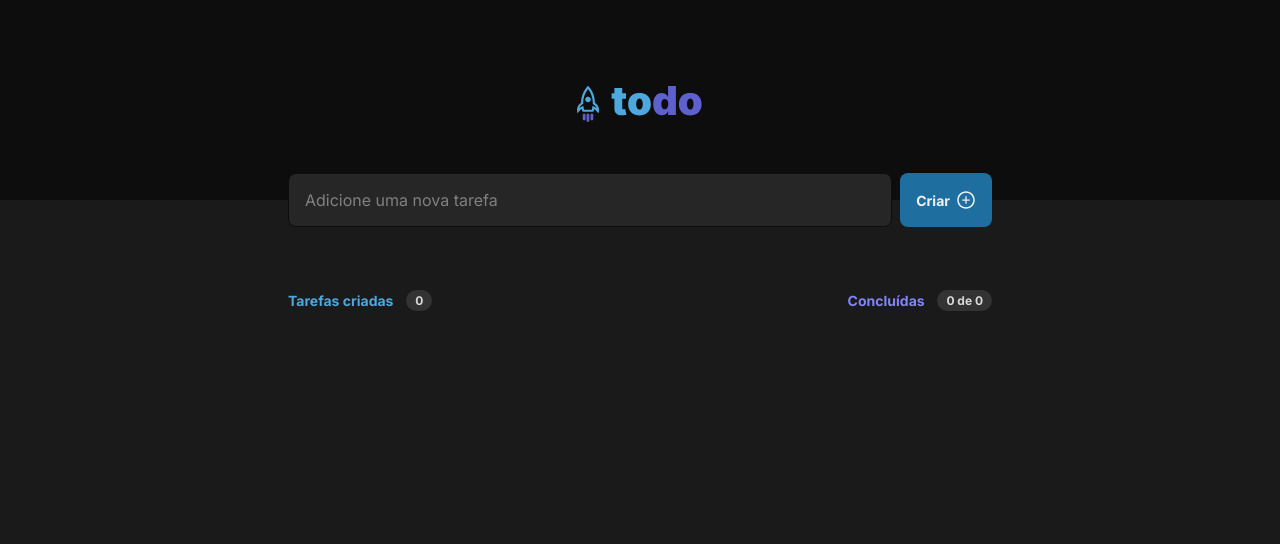
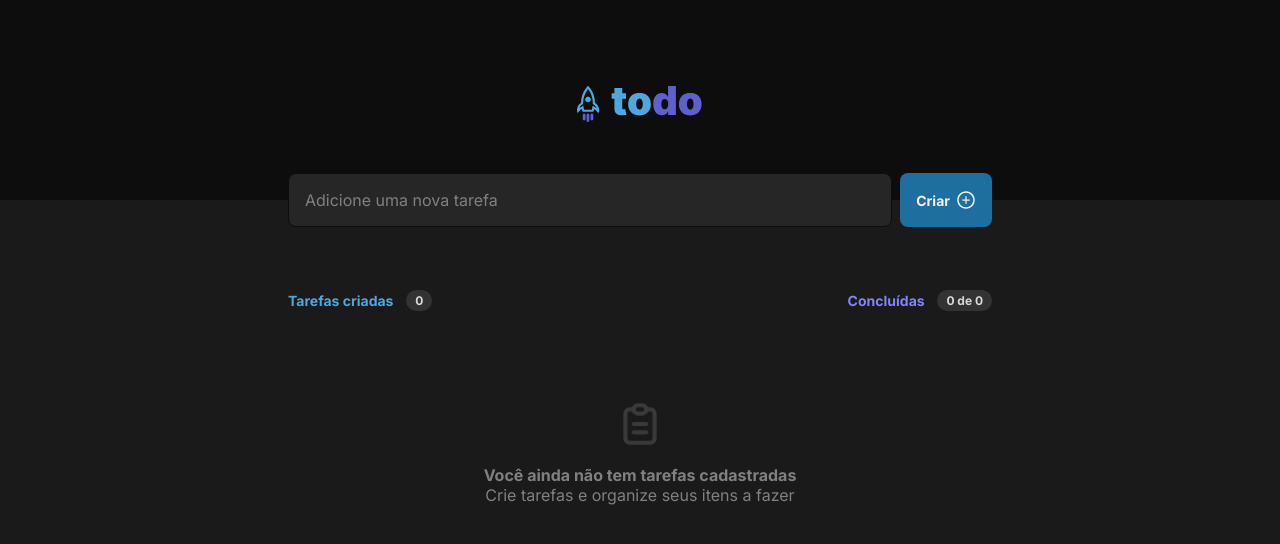
Before and after one commit to beadobruski/simple-todo, a React (Vite) app: page / in a window 1280 px wide. Shown: the top 544 px of the page. Built offline with nearby package versions, Linux system fonts and the light colour scheme.

Commit message:
feat: Create function of check any task

```diff
--- a/src/App.tsx
+++ b/src/App.tsx
@@ -29,10 +29,28 @@
     setTasks(newTasks);
   }
 
+  function toggleTaskCompletedById(taskId: string) {
+    const newTasks = tasks.map((task) => {
+      if (task.id === taskId) {
+        return {
+          ...task,
+          isCompleted: !task.isCompleted,
+        };
+      }
+      return task;
+    });
+
+    setTasks(newTasks);
+  }
+
   return (
     <div className="App">
       <Header onAddTask={handleAddTask} />
-      <Tasks tasks={tasks} onDeleteTask={handleDeleteTaskById} />
+      <Tasks
+        tasks={tasks}
+        onDeleteTask={handleDeleteTaskById}
+        onCompleteTask={toggleTaskCompletedById}
+      />
     </div>
   );
 }
--- a/src/components/Task/index.tsx
+++ b/src/components/Task/index.tsx
@@ -1,20 +1,27 @@
 import { TbTrash } from 'react-icons/tb';
 import { ITask } from '../../App';
 import styles from './task.module.css';
+import { BsFillCheckCircleFill } from 'react-icons/bs';
 
 interface Props {
   task: ITask;
   onDeleteTask: (taskId: string) => void;
+  onCompleteTask: (taskId: string) => void;
 }
 
-export function Task({ task, onDeleteTask }: Props) {
+export function Task({ task, onDeleteTask, onCompleteTask }: Props) {
   return (
     <div className={styles.task}>
-      <button className={styles.checkContainer}>
-        <div />
+      <button
+        className={styles.checkContainer}
+        onClick={() => onCompleteTask(task.id)}
+      >
+        {task.isCompleted ? <BsFillCheckCircleFill size={20} /> : <div />}
       </button>
 
-      <p>{task.title}</p>
+      <p className={task.isCompleted ? styles.textCompleted : ''}>
+        {task.title}
+      </p>
 
       <button
         className={styles.deleteButton}
--- a/src/components/Task/task.module.css
+++ b/src/components/Task/task.module.css
@@ -19,6 +19,11 @@
   margin-right: auto;
 }
 
+p.textCompleted {
+  color: var(--gray-300);
+  text-decoration: line-through;
+}
+
 .checkContainer {
   min-width: 1.125rem;
   height: 1.125rem;
@@ -34,6 +39,12 @@
   border-radius: 50%;
 }
 
+.checkContainer svg {
+  width: 100%;
+  height: 100%;
+  color: var(--purple);
+}
+
 .deleteButton {
   background: none;
   border: none;
--- a/src/components/Tasks/index.tsx
+++ b/src/components/Tasks/index.tsx
@@ -1,3 +1,4 @@
+import { TbClipboardText } from 'react-icons/tb';
 import { ITask } from '../../App';
 import { Task } from '../Task';
 import styles from './tasks.module.css';
@@ -5,9 +6,10 @@
 interface Props {
   tasks: ITask[];
   onDeleteTask: (taskId: string) => void;
+  onCompleteTask: (taskId: string) => void;
 }
 
-export function Tasks({ tasks, onDeleteTask }: Props) {
+export function Tasks({ tasks, onDeleteTask, onCompleteTask }: Props) {
   const tasksQuantity = tasks.length;
   const completedTasks = tasks.filter((task) => task.isCompleted).length;
 
@@ -29,8 +31,23 @@
 
       <div className={styles.list}>
         {tasks.map((task) => (
-          <Task key={task.id} task={task} onDeleteTask={onDeleteTask} />
+          <Task
+            key={task.id}
+            task={task}
+            onDeleteTask={onDeleteTask}
+            onCompleteTask={onCompleteTask}
+          />
         ))}
+
+        {tasks.length <= 0 && (
+          <section className={styles.empty}>
+            <TbClipboardText size={50} />
+            <div>
+              <strong>Você ainda não tem tarefas cadastradas</strong>
+              <p>Crie tarefas e organize seus itens a fazer</p>
+            </div>
+          </section>
+        )}
       </div>
     </section>
   );
--- a/src/components/Tasks/tasks.module.css
+++ b/src/components/Tasks/tasks.module.css
@@ -45,3 +45,20 @@
   flex-direction: column;
   gap: 0.75rem;
 }
+
+.empty {
+  margin-top: 4rem;
+
+  display: flex;
+  flex-direction: column;
+  align-items: center;
+  justify-content: center;
+  gap: 1rem;
+
+  color: var(--gray-300);
+  text-align: center;
+}
+
+.empty svg {
+  opacity: 0.3;
+}
```
